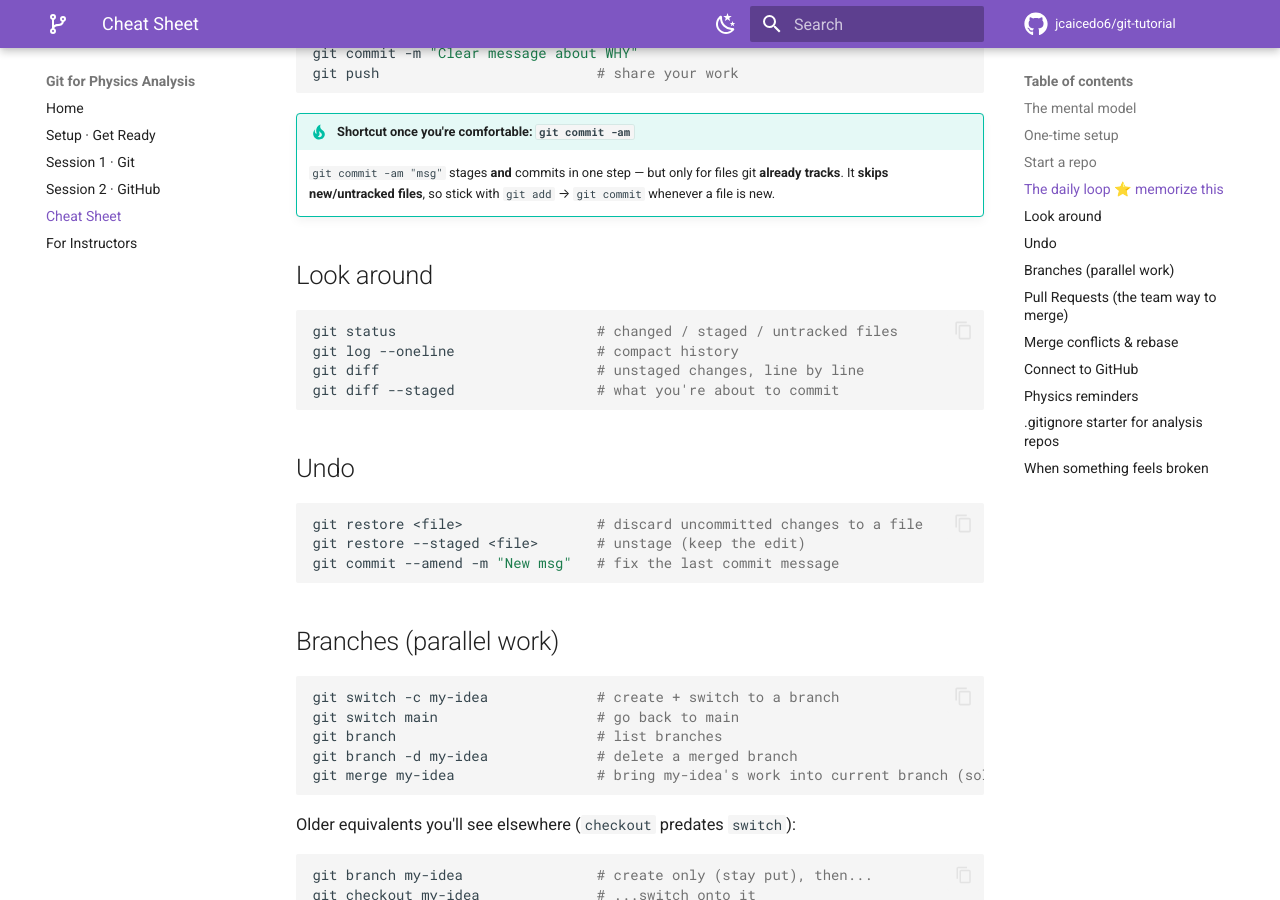
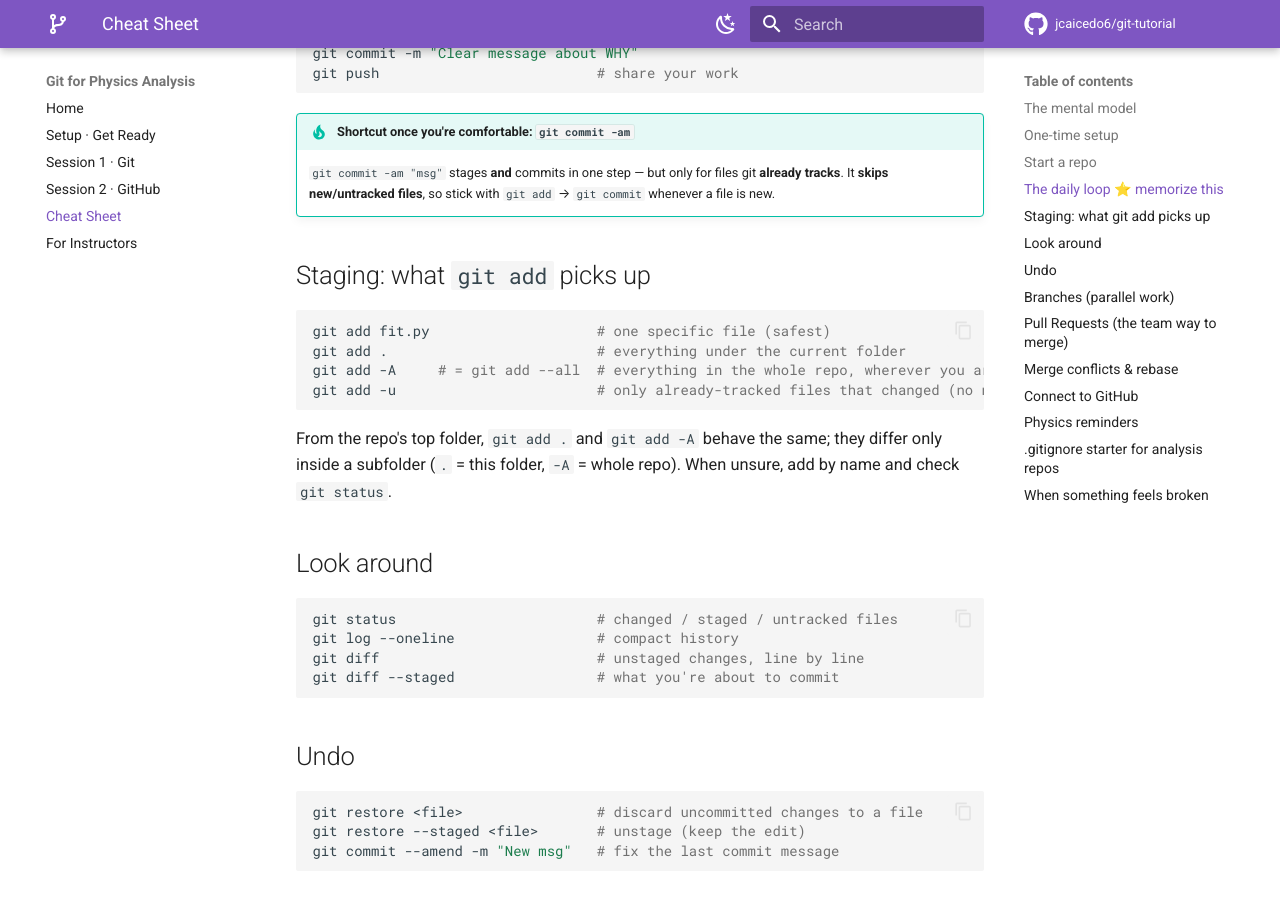
Before and after one commit to jcaicedo6/git-tutorial, an MkDocs documentation site: the page built from docs/cheatsheet.md, in a window 1280 px wide and 900 px high, scrolled down 980 px. Built offline with MkDocs 1.6.1 and Material for MkDocs 9.7.7, drawn with Linux system fonts in a browser that asks for light colours; comment, search, counter and statistics services are not loaded.

Commit message:
Explain git add variants: <file> vs . vs -A vs -u

````diff
--- a/docs/cheatsheet.md
+++ b/docs/cheatsheet.md
@@ -46,6 +46,19 @@ git push                          # share your work
     `git commit -am "msg"` stages **and** commits in one step — but only for files git
     **already tracks**. It **skips new/untracked files**, so stick with `git add` → `git
     commit` whenever a file is new.
+
+## Staging: what `git add` picks up
+
+```bash
+git add fit.py                    # one specific file (safest)
+git add .                         # everything under the current folder
+git add -A     # = git add --all  # everything in the whole repo, wherever you are
+git add -u                        # only already-tracked files that changed (no new files)
+```
+
+From the repo's top folder, `git add .` and `git add -A` behave the same; they differ only
+inside a subfolder (`.` = this folder, `-A` = whole repo). When unsure, add by name and check
+`git status`.
 
 ## Look around
 
````
Also changed, not shown: docs/session1-git.md (+14 -0 lines).
